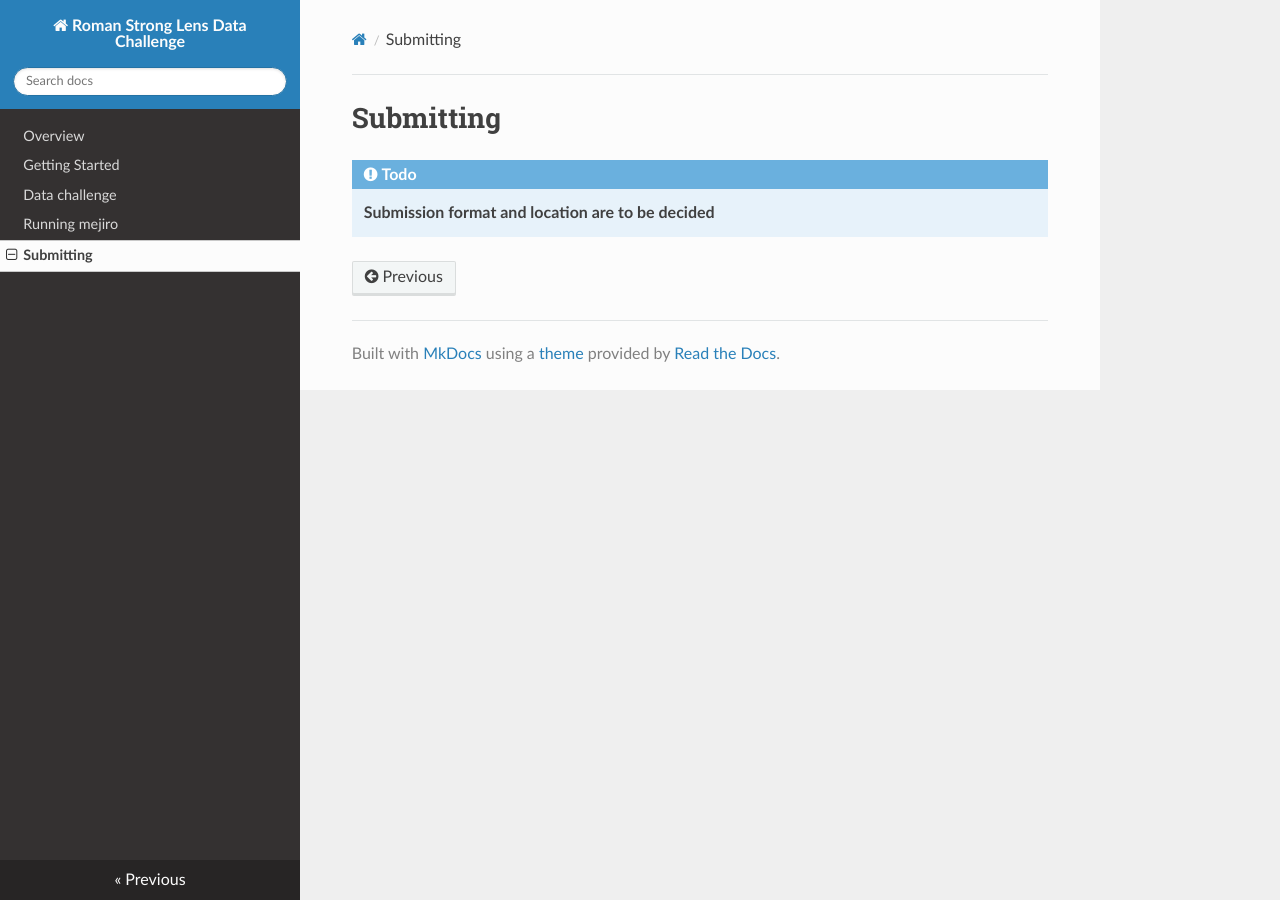
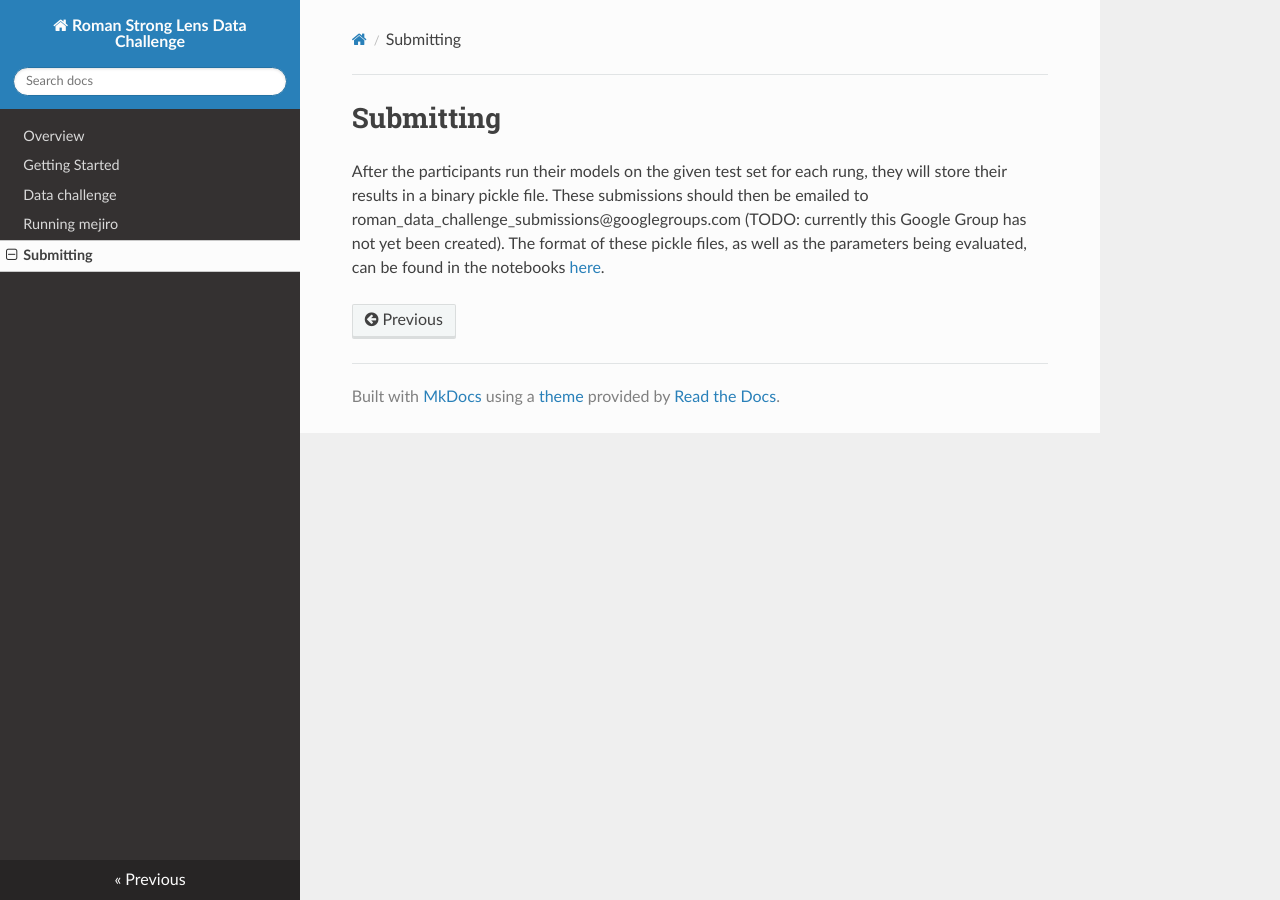
Before and after one commit to ahuang314/Roman_Data_Challenge, an MkDocs documentation site: the page built from docs/submitting.md, in a window 1280 px wide. Built offline with MkDocs 1.6.1, drawn with Linux system fonts in a browser that asks for light colours; nearby versions of some CDN libraries.

Commit message:
add rung 0 and edit submissions page

```diff
--- a/docs/submitting.md
+++ b/docs/submitting.md
@@ -1,4 +1,3 @@
 # Submitting
 
-!!! todo
-    **Submission format and location are to be decided**
+After the participants run their models on the given test set for each rung, they will store their results in a binary pickle file. These submissions should then be emailed to roman_data_challenge_submissions@googlegroups.com (TODO: currently this Google Group has not yet been created). The format of these pickle files, as well as the parameters being evaluated, can be found in the notebooks [here](https://github.com/ahuang314/Roman_Data_Challenge/tree/main/Notebooks).
```
Also changed, not shown: docs/data_challenge.md (+4 -0 lines), docs/rung_descriptions/rung_0.md (added, +1 -0 lines).
